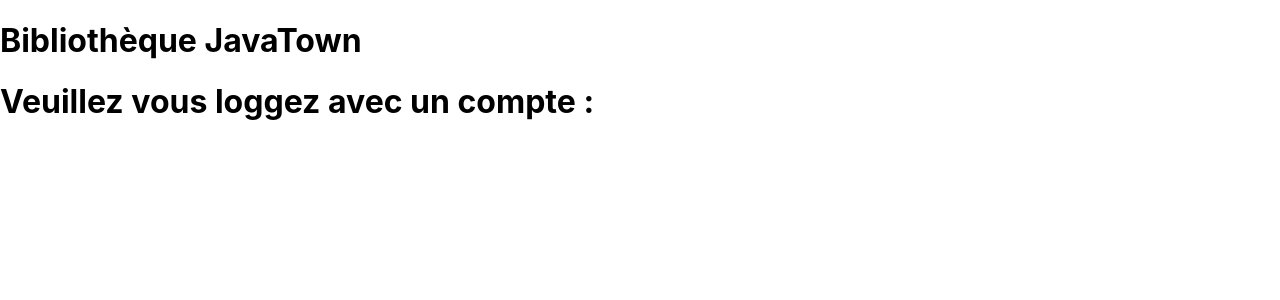
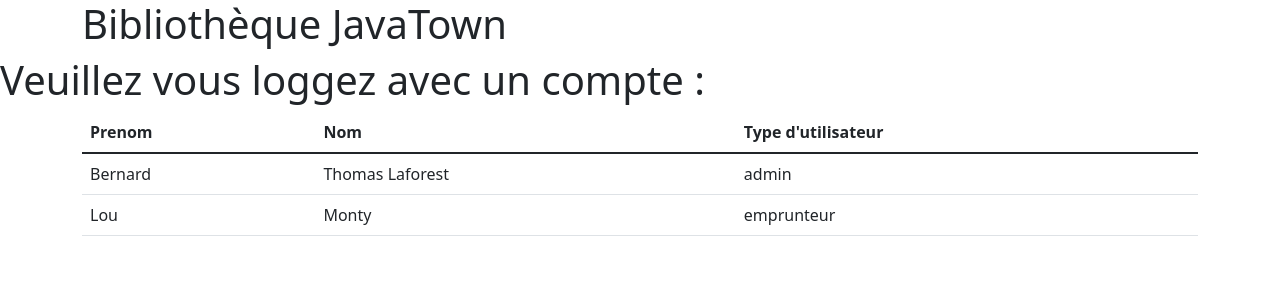
Before and after one commit to MLGBernardBLT/tp4, a React (Create React App) app in the folder bernardtp4/: page / in a window 1280 px wide. Shown: the top 300 px of the page. Built offline with nearby package versions, Linux system fonts and the light colour scheme.

Commit message:
Utilisateurs préfaits dans APP + bootstrap

```diff
--- a/bernardtp4/package.json
+++ b/bernardtp4/package.json
@@ -6,7 +6,9 @@
     "@testing-library/jest-dom": "^5.16.4",
     "@testing-library/react": "^13.1.1",
     "@testing-library/user-event": "^13.5.0",
+    "bootstrap": "^5.1.3",
     "react": "^18.1.0",
+    "react-bootstrap": "^2.3.1",
     "react-dom": "^18.1.0",
     "react-scripts": "5.0.1",
     "web-vitals": "^2.1.4"
--- a/bernardtp4/src/App.js
+++ b/bernardtp4/src/App.js
@@ -1,24 +1,42 @@
 import './App.css';
-import React from "react";
+import React, {useState} from "react";
 import {BrowserRouter as Router, Route, Routes} from "react-router-dom";
 import './App.css';
 import HomePage from "./component/HomePage";
 import PageNotFound from "./component/PageNotFound";
+import Utilisateurs from "./component/Utilisateurs";
+import 'bootstrap/dist/css/bootstrap.css'
+
 
 function App() {
+    const [utilisateurs, setUtilisateurs] = useState(
+        [
+            {
+                id: 1,
+                typeUtilisateur: 'admin',
+                nom: 'Thomas Laforest',
+                prenom: 'Bernard'
+            },
+            {
+              id: 2,
+              typeUtilisateur: 'emprunteur',
+              nom: 'Monty',
+              prenom: 'Lou'
+            }
+        ]
+    )
   return (
     <div>
-        <header>
+        <header className="container">
             <h1>Bibliothèque JavaTown</h1>
         </header>
 
         <Router>
             <Routes>
-                <Route path="/" element={<HomePage/>} />
+                <Route path="/" element={<HomePage utilisateurs={utilisateurs}/>} />
                 <Route path="*" element={<PageNotFound/>} />
             </Routes>
         </Router>
-
      </div>
   );
 }
--- a/bernardtp4/src/component/HomePage.js
+++ b/bernardtp4/src/component/HomePage.js
@@ -1,9 +1,11 @@
 import React from "react";
+import Utilisateurs from "./Utilisateurs";
 
 
-const HomePage = () => (
+const HomePage = ({utilisateurs}) => (
     <div>
         <h1>Veuillez vous loggez avec un compte :</h1>
+        <Utilisateurs utilisateurs={utilisateurs}/>
     </div>
 )
 
--- /dev/null
+++ b/bernardtp4/src/component/Utilisateur.js
@@ -0,0 +1,13 @@
+
+const Utilisateur = ({utilisateur}) => {
+    return (
+
+        <tr>
+            <td>{utilisateur.prenom}</td>
+            <td>{utilisateur.nom}</td>
+            <td>{utilisateur.typeUtilisateur}</td>
+        </tr>
+    )
+}
+
+export default Utilisateur;
--- /dev/null
+++ b/bernardtp4/src/component/Utilisateurs.js
@@ -0,0 +1,28 @@
+import React from "react";
+import Utilisateur from './Utilisateur'
+
+const Utilisateurs = ({utilisateurs}) => {
+    return (
+        <>
+            <div className="container">
+                <table className="table">
+                    <thead>
+                    <tr>
+                        <th scope="col">Prenom</th>
+                        <th scope="col">Nom</th>
+                        <th scope="col">Type d'utilisateur</th>
+                    </tr>
+                    </thead>
+                    <tbody>
+            {utilisateurs.map((utilisateur) => (
+                <Utilisateur key={utilisateur.id} utilisateur={utilisateur}/>
+            ))}
+                    </tbody>
+                </table>
+            </div>
+        </>
+    )
+
+}
+
+export default Utilisateurs;
```
Also changed, not shown: 1 other file (tests, documents, lock files or other folders).
